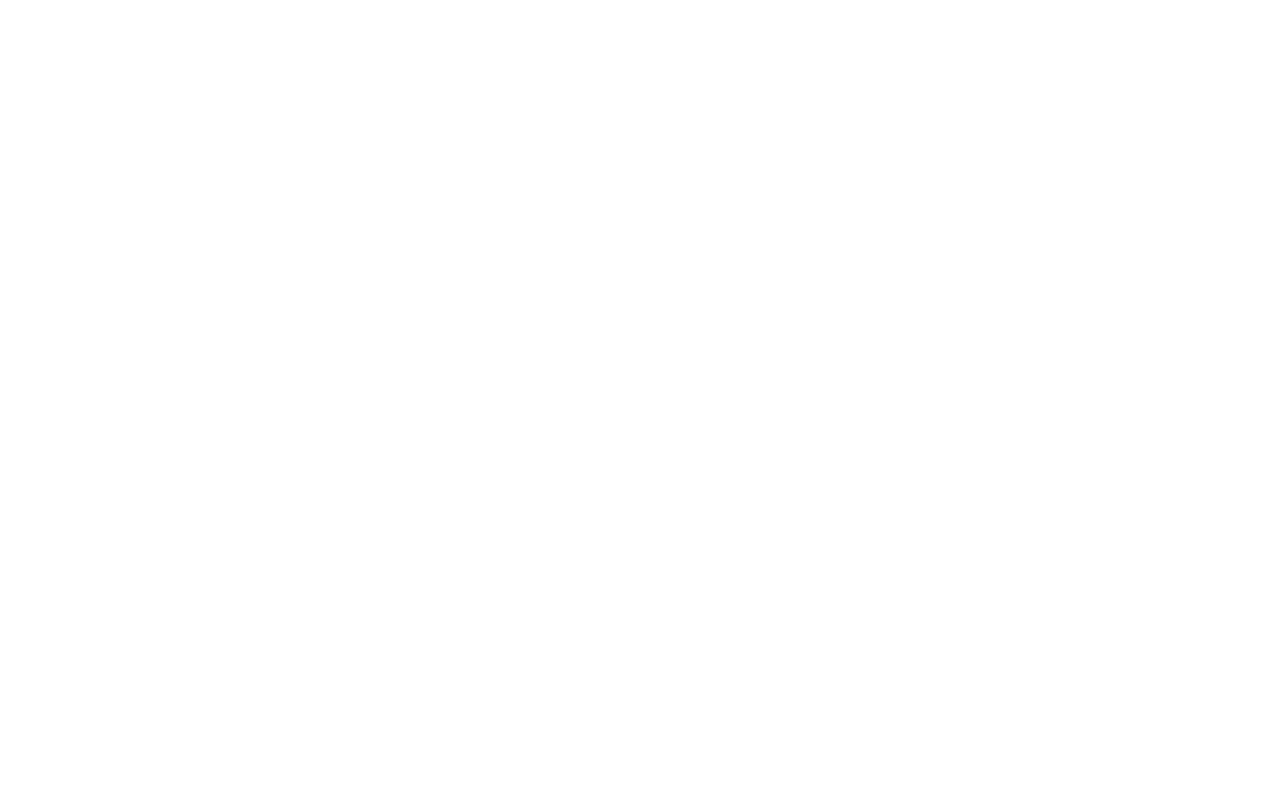
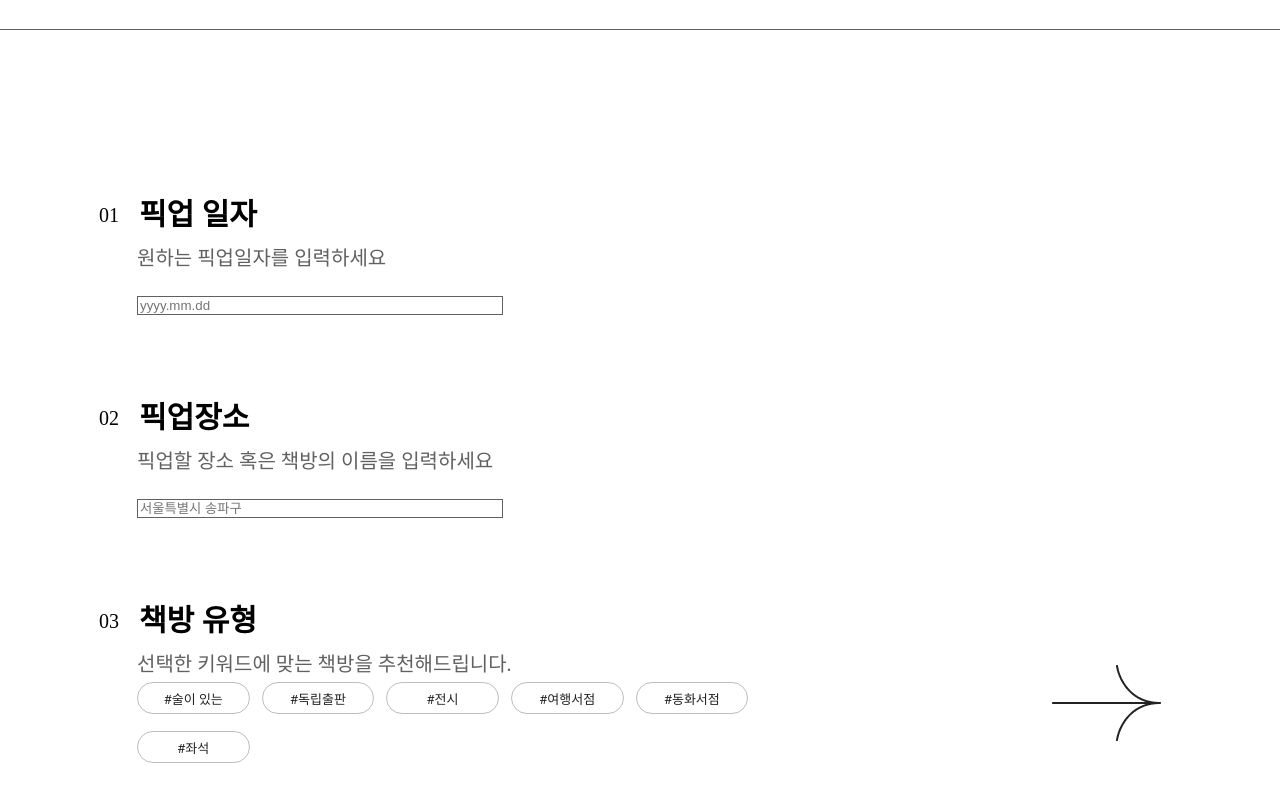
Before and after one commit to Booksphillic/Booksphillic-Client, a React (Create React App) app: page /apply in a window 1280 px wide. Before the commit this address had no page. Shown: the top 802 px of the page. Built offline with nearby package versions, Linux system fonts and the light colour scheme.

Commit message:
feat: 미스터리북 apply page

```diff
--- a/package.json
+++ b/package.json
@@ -3,10 +3,15 @@
   "version": "0.1.0",
   "private": true,
   "dependencies": {
+    "@emotion/react": "^11.9.0",
+    "@emotion/styled": "^11.8.1",
+    "@mui/material": "^5.7.0",
     "@testing-library/jest-dom": "^5.16.4",
     "@testing-library/react": "^13.2.0",
     "@testing-library/user-event": "^13.5.0",
+    "bootstrap": "^5.1.3",
     "react": "^18.1.0",
+    "react-bootstrap": "^2.3.1",
     "react-dom": "^18.1.0",
     "react-router-dom": "^6.3.0",
     "react-scripts": "5.0.1",
--- a/src/Router.js
+++ b/src/Router.js
@@ -1,12 +1,14 @@
 import React from 'react'
 import { BrowserRouter, Route, Routes } from 'react-router-dom';
 import Home from './pages/Home';
+import ApplyPickup from './pages/ApplyPickup';
 const Router = () => {
   return (
 
 
     <Routes>
             <Route path="/" element={<Home/>}/>
+            <Route path="/apply" element={<ApplyPickup/>}></Route>
     </Routes>
 
 
--- /dev/null
+++ b/src/pages/ApplyPickup.jsx
@@ -0,0 +1,95 @@
+import React from 'react'
+import { ColContainer, RowContainer } from '../components/Container'
+import styled from "styled-components";
+import Chip from '@mui/material/Chip';
+var dataLists=["#술이 있는", "#독립출판", "#전시", "#여행서점", "#동화서점", "#좌석"];
+const ApplyPickup = () => {
+  return (
+    <ApplyContainer>
+        <Col1>
+            <TitleWrapper>
+                <Num>01</Num>
+                <Title>픽업 일자</Title>
+            </TitleWrapper>
+            <Subtitle>원하는 픽업일자를 입력하세요</Subtitle>
+        <Input type="text" placeholder='yyyy.mm.dd' ></Input>
+            <TitleWrapper>
+                <Num>02</Num>
+                <Title>픽업장소</Title>
+            </TitleWrapper>
+
+            <Subtitle>픽업할 장소 혹은 책방의 이름을 입력하세요</Subtitle>
+            <Input type="text" placeholder='서울특별시 송파구' ></Input>
+            <TitleWrapper>
+                <Num>03</Num>
+            <Title>책방 유형</Title>
+            </TitleWrapper>
+            <Subtitle>선택한 키워드에 맞는 책방을 추천해드립니다.</Subtitle>
+            <Chips>
+                {dataLists.map((list) => (
+                        <Chip label={list} size="medium" variant="outlined" ></Chip>
+                ))}
+            </Chips>
+        </Col1>
+        <Col2></Col2>
+        <Col2>
+            <img src='../img/arrow2.png' style={{position:'absolute', bottom: '0px', right:'0px'}}></img>
+        </Col2>
+    </ApplyContainer>
+  )
+}
+
+export default ApplyPickup
+const ApplyContainer=styled(RowContainer)`
+    margin-top: 29px;
+    padding: 82px 99px;
+    border-top: solid 1px #616161;
+    display: grid;
+    grid-template-columns: 3fr 1fr 1fr;
+`
+const Col1=styled(ColContainer)`
+
+`
+const TitleWrapper=styled(RowContainer)`
+    gap: 0px 20px;
+    margin-top: 77px;
+`
+const Title=styled.div`
+    font-family: 'Noto Sans KR';
+    font-style: normal;
+    font-weight: 700;
+    font-size: 30px;
+    line-height: 52px;
+`
+const Num=styled.div`
+    font-family: 'Noto Sans KR';
+    font-style: normal;
+    font-weight: 500;
+    font-size: 20px;
+    line-height: 35px;
+`
+const Subtitle=styled.div`
+    font-family: 'Noto Sans KR';
+    font-style: normal;
+    font-weight: 500;
+    font-size: 20px;
+    line-height: 35px;
+    color: #616161;
+    margin-left: 38px;
+`
+const Input=styled.input`
+    margin-left: 38px;
+    border: 1px solid #616161;
+    margin-top: 20px;
+    width: 360px;
+`
+const Chips=styled(RowContainer)`
+    margin-left: 38px;
+    gap: 17px 12px;
+    display: grid;
+    grid-template-columns: 1fr 1fr 1fr 1fr 1fr;
+`
+const Col2=styled.div`
+    position: relative;
+    height: 100%;
+`
```
Also changed, not shown: public/img/arrow2.png (added), 1 other file (tests, documents, lock files or other folders).
